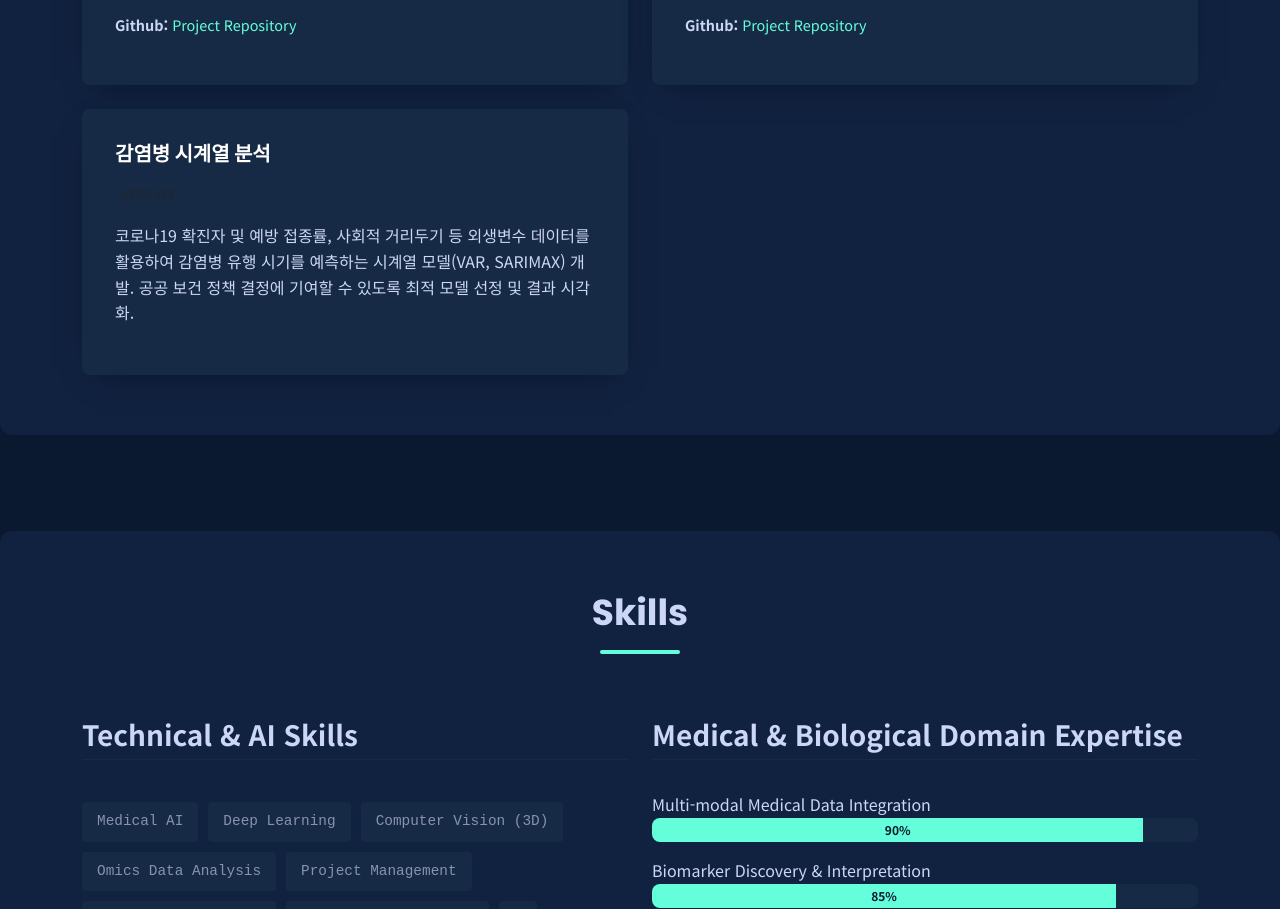
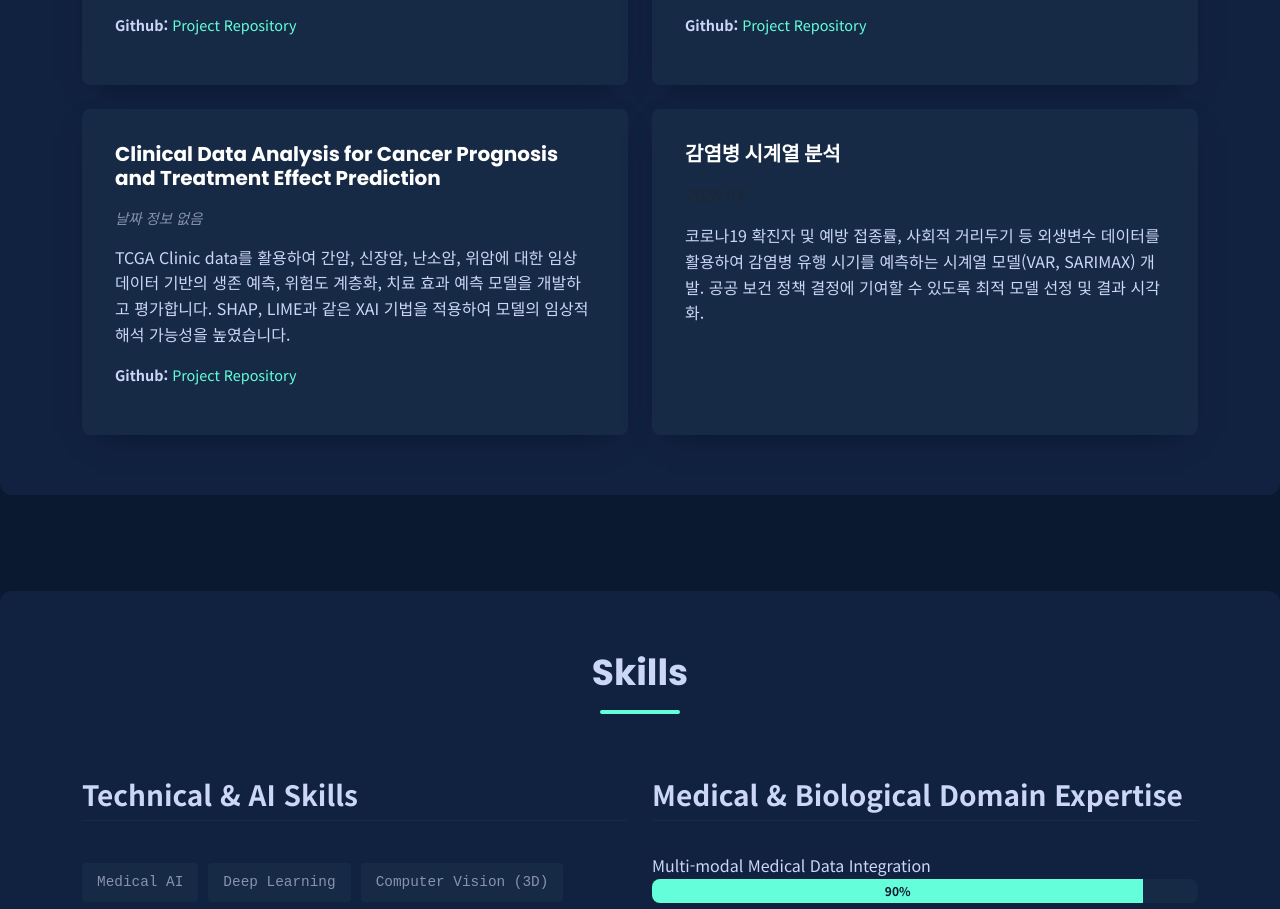
Before and after one commit to ParkYaeseong/mimikyu, a plain HTML site: page index.html in a window 1280 px wide. Shown: the part 2609-3518 px from the top of the page. Drawn offline with nearby package versions, Linux system fonts and the light colour scheme.

Commit message:
Update index.html

```diff
--- a/index.html
+++ b/index.html
@@ -105,6 +105,14 @@
                         <p class="project-duration"><i>2025.03</i></p>
                         <p>임상, 생활 습관, 유전체 데이터를 융합 분석하여 췌장암 조기 진단 및 전이 가능성을 예측하는 머신러닝 모델(로지스틱 회귀, 랜덤 포레스트, XGBoost, SVM 등)을 개발. GridSearchCV를 활용한 하이퍼파라미터 튜닝 및 Feature Engineering으로 모델 성능 최적화.</p>
                         <p class="github-link mt-auto"><b>Github:</b> <a href="https://github.com/ParkYaeseong/CNV-cancer_predict-" target="_blank">Project Repository</a></p>
+                    </div>
+                </div>
+                <div class="col-lg-6 d-flex align-items-stretch" data-aos="fade-up" data-aos-delay="100">
+                    <div class="project-card">
+                        <h4><b> Clinical Data Analysis for Cancer Prognosis and Treatment Effect Prediction</b></h4>
+                        <p class="project-duration"><i>날짜 정보 없음</i></p>
+                        <p>TCGA Clinic data를 활용하여 간암, 신장암, 난소암, 위암에 대한 임상 데이터 기반의 생존 예측, 위험도 계층화, 치료 효과 예측 모델을 개발하고 평가합니다. SHAP, LIME과 같은 XAI 기법을 적용하여 모델의 임상적 해석 가능성을 높였습니다.</p>
+                        <p class="github-link mt-auto"><b>Github:</b> <a href="https://github.com/ParkYaeseong/Cinical_Data_Cancer" target="_blank">Project Repository</a></p>
                     </div>
                 </div>
                  <div class="col-lg-6 d-flex align-items-stretch" data-aos="fade-up" data-aos-delay="100">
```
